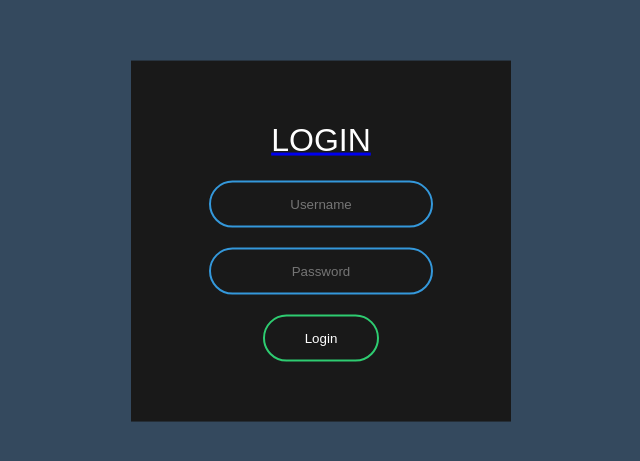
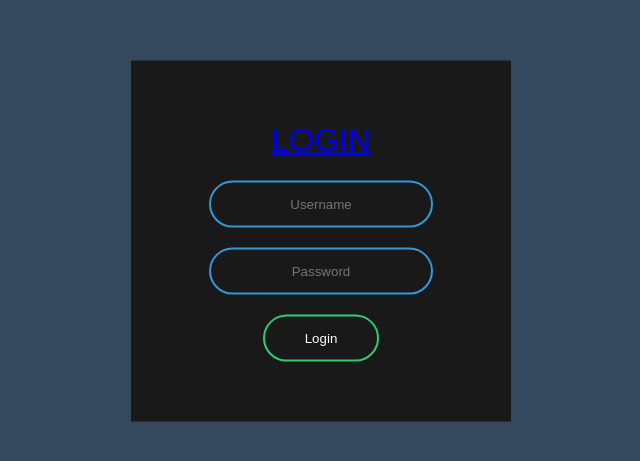
Before and after one commit to RanitPradhan/Login-Page, a plain HTML site: page index.html in a window 1280 px wide. Shown: the part 159-620 px from the top of the page, without its empty margins (319-959 px from the left). Drawn offline with Linux system fonts and the light colour scheme.

Commit message:
Update index.html

```diff
--- a/index.html
+++ b/index.html
@@ -8,7 +8,7 @@
   <body>
 
 <form class="box" action="index.html" method="post">
-  <a href="https://ranitpradhan.github.io/Login-Page/"><h1>Login</h1></a>
+  <h1><a href="https://ranitpradhan.github.io/Login-Page/">Login</a></h1>
   <input type="text" name="" placeholder="Username">
   <input type="password" name="" placeholder="Password">
   <input type="submit" name="" value="Login">
```
